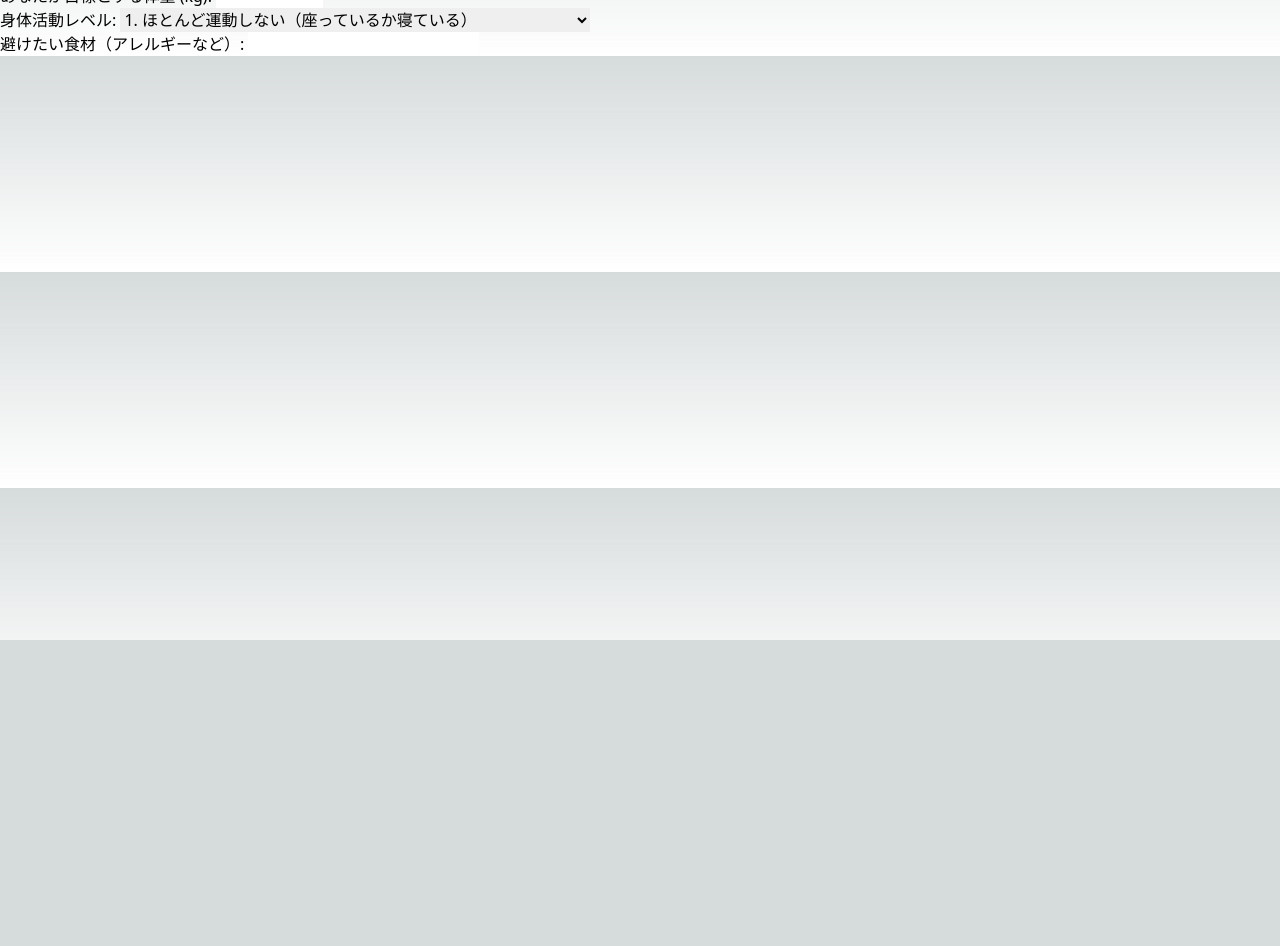
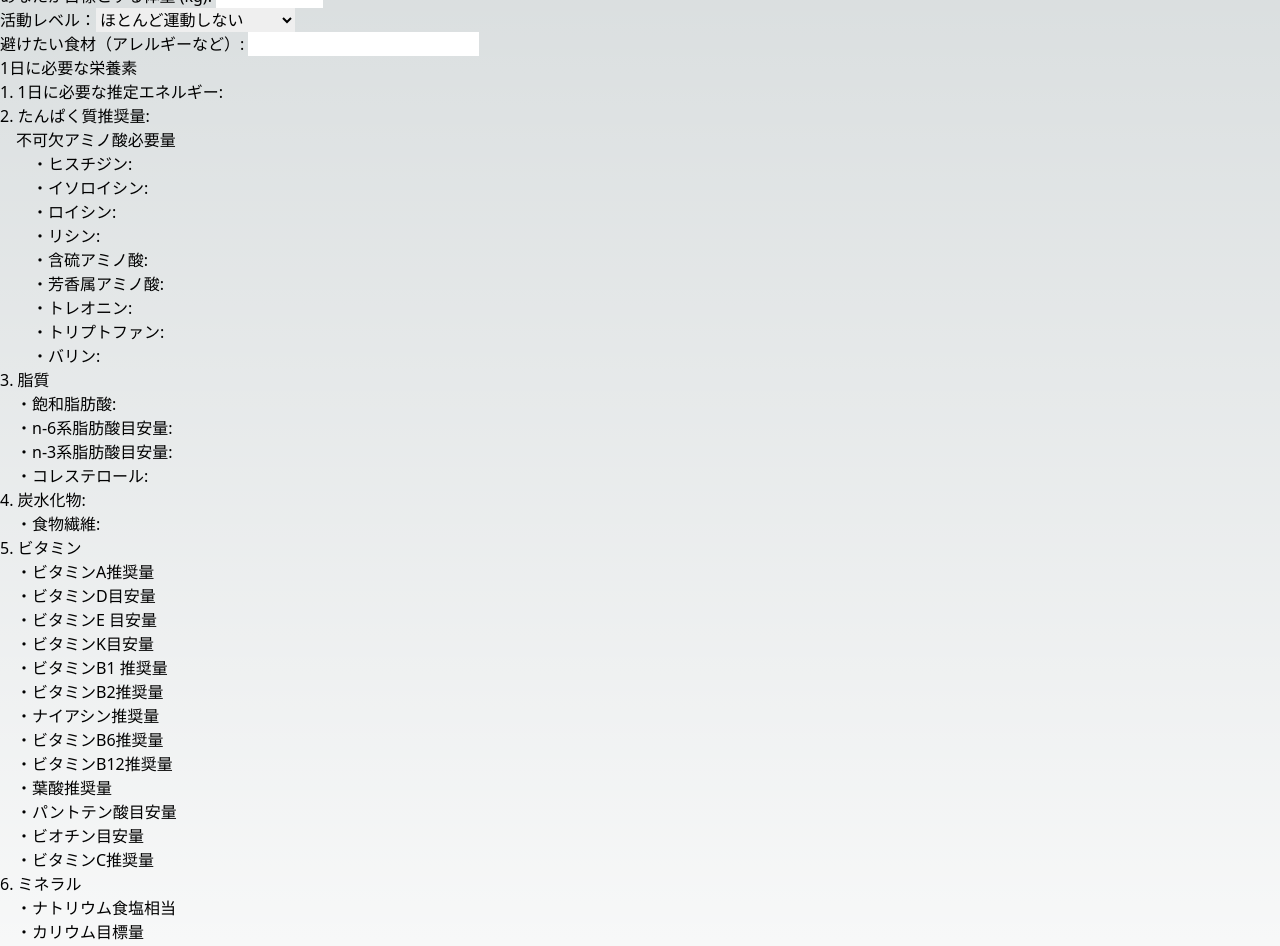
Before and after one commit to KeisukeKanda/foodrecommendationgpt, a Next.js app: page / in a window 1280 px wide. Shown: the part 160-1106 px from the top of the page. Before the commit the page ends 800 px from the top, so only its background shows below. Built offline with nearby package versions, Linux system fonts and the light colour scheme.

Commit message:
性別、体重などから1日に必要な推定エネルギーの計算。そこから必要なタンパクの計算。

```diff
--- a/src/components/ActivityLevelSelect.js
+++ b/src/components/ActivityLevelSelect.js
@@ -1,15 +1,18 @@
 import React from 'react';
 
-const ActivityLevelSelect = () => {
+const ActivityLevelSelect = ({ onActivityLevelChange }) => {
   return (
     <div>
-      <label htmlFor="activityLevel">身体活動レベル: </label>
-      <select id="activityLevel">
-        <option value="1">1. ほとんど運動しない（座っているか寝ている）</option>
-        <option value="2">2. 軽い運動（週に1-3日の運動）</option>
-        <option value="3">3. 中程度の運動（週に3-5日の運動）</option>
-        <option value="4">4. 激しい運動（週に6-7日の運動）</option>
-        <option value="5">5. 非常に激しい運動（毎日、数回の運動や競技スポーツなど）</option>
+      <label htmlFor="activity-level">活動レベル：</label>
+      <select
+        id="activity-level"
+        onChange={(e) => onActivityLevelChange(e)}
+      >
+        <option value="1">ほとんど運動しない</option>
+        <option value="2">週に1〜3日程度運動する</option>
+        <option value="3">週に3〜5日程度運動する</option>
+        <option value="4">週に6〜7日程度運動する</option>
+        <option value="5">肉体労働者または競技者</option>
       </select>
     </div>
   );
--- a/src/components/GenderSelect.js
+++ b/src/components/GenderSelect.js
@@ -1,12 +1,12 @@
 import React from 'react';
 
-const GenderSelect = ({ selectedGender, onGenderChange }) => {
+const GenderSelect = ({ gender, onGenderChange }) => {
   return (
     <div>
       <label htmlFor="gender">性別: </label>
       <select
         id="gender"
-        value={selectedGender}
+        value={gender}
         onChange={onGenderChange}
       >
         <option value="male">男性</option>
--- a/src/components/GoalWeightInput.js
+++ b/src/components/GoalWeightInput.js
@@ -1,10 +1,17 @@
 import React from 'react';
 
-const GoalWeightInput = () => {
+const GoalWeightInput = ({ onChange }) => {
   return (
     <div>
       <label htmlFor="goalWeight">あなたが目標とする体重 (kg): </label>
-      <input type="number" id="goalWeight" min="1" max="300" step="0.1" />
+      <input
+        type="number"
+        id="goalWeight"
+        min="1"
+        max="300"
+        step="0.1"
+        onChange={onChange}
+      />
     </div>
   );
 };
--- a/src/components/IdealNutrientInfo.js
+++ b/src/components/IdealNutrientInfo.js
@@ -0,0 +1,64 @@
+import React from 'react';
+
+function IdealNutrientInfo({ energy, weight }){
+  const proteinMin = energy ? (energy * 0.13) / 4 : null;
+  const proteinMax = energy ? (energy * 0.2) / 4 : null;
+  const histidine = weight ? 10 * weight : null;
+
+  return (
+    <div>
+      <h2>1日に必要な栄養素</h2>
+      <ul>
+        <li>1. 1日に必要な推定エネルギー: {energy === null ? "" : (energy === -230 ? "計算中..." : `${energy.toFixed(2)} kcal`)}</li>
+        <li>2. たんぱく質推奨量: {proteinMin && proteinMax ? `${proteinMin.toFixed(2)}g - ${proteinMax.toFixed(2)}g` : ""}</li>
+        <li>　不可欠アミノ酸必要量</li>
+        <li>　　・ヒスチジン: {histidine ? `${histidine.toFixed(2)} mg` : ""}</li>
+        <li>　　・イソロイシン: </li>
+        <li>　　・ロイシン: </li>
+        <li>　　・リシン: </li>
+        <li>　　・含硫アミノ酸: </li>
+        <li>　　・芳香属アミノ酸: </li>
+        <li>　　・トレオニン: </li>
+        <li>　　・トリプトファン: </li>
+        <li>　　・バリン: </li>
+        <li>3. 脂質</li>
+        <li>　・飽和脂肪酸:</li>
+        <li>　・n-6系脂肪酸目安量: </li>
+        <li>　・n-3系脂肪酸目安量: </li>
+        <li>　・コレステロール: </li>
+        <li>4. 炭水化物:</li>
+        <li>　・食物繊維:</li>
+        <li>5. ビタミン</li>
+        <li>　・ビタミンA推奨量</li>
+        <li>　・ビタミンD目安量</li>
+        <li>　・ビタミンE 目安量</li>
+        <li>　・ビタミンK目安量</li>
+        <li>　・ビタミンB1 推奨量</li>
+        <li>　・ビタミンB2推奨量</li>
+        <li>　・ナイアシン推奨量</li>
+        <li>　・ビタミンB6推奨量</li>
+        <li>　・ビタミンB12推奨量</li>
+        <li>　・葉酸推奨量</li>
+        <li>　・パントテン酸目安量</li>
+        <li>　・ビオチン目安量</li>
+        <li>　・ビタミンC推奨量</li>
+        <li>6. ミネラル</li>
+        <li>　・ナトリウム食塩相当</li>
+        <li>　・カリウム目標量</li>
+        <li>　・カルシウム推奨量</li>
+        <li>　・マグネシウム推奨量</li>
+        <li>　・リン目安量</li>
+        <li>　・鉄推奨量</li>
+        <li>　・亜鉛推奨量</li>
+        <li>　・銅推奨量</li>
+        <li>　・マンガン目安量</li>
+        <li>　・ヨウ素推奨量</li>
+        <li>　・セレン推奨量</li>
+        <li>　・クロム目安量</li>
+        <li>　・モリブデン推奨量</li>
+      </ul>
+    </div>
+  );
+}
+
+export default IdealNutrientInfo;
--- a/src/components/WeightInput.js
+++ b/src/components/WeightInput.js
@@ -1,6 +1,6 @@
 import React from 'react';
 
-const WeightInput = ({ selectedWeight, onWeightChange }) => {
+const WeightInput = ({ onChange }) => {
   return (
     <div>
       <label htmlFor="weight">体重 (kg): </label>
@@ -10,8 +10,7 @@ const WeightInput = ({ selectedWeight, onWeightChange }) => {
         min="1"
         max="300"
         step="0.1"
-        value={selectedWeight}
-        onChange={onWeightChange}
+        onChange={onChange}
       />
     </div>
   );
--- a/src/pages/index.js
+++ b/src/pages/index.js
@@ -1,4 +1,4 @@
-import React, { useState } from 'react';
+import React, { useState, useEffect } from 'react';
 import Header from '../components/Header';
 import Footer from '../components/Footer';
 import AgeSelect from '../components/AgeSelect';
@@ -9,25 +9,110 @@ import IdealWeightInput from '../components/IdealWeightInput';
 import GoalWeightInput from '../components/GoalWeightInput';
 import ActivityLevelSelect from '../components/ActivityLevelSelect';
 import AllergyInput from '../components/AllergyInput';
+import IdealNutrientInfo from '../components/IdealNutrientInfo';
 
 const Home = () => {
-  const [heightInCm, setHeightInCm] = useState('');
+  const [age, setAge] = useState(18);
+  const [gender, setGender] = useState("male");
+  const [heightInCm, setHeightInCm] = useState(null);
+  const [weight, setWeight] = useState(null);
+  const [goalWeight, setGoalWeight] = useState(null);
+  const [activityLevel, setActivityLevel] = useState(1);
+
+  const handleAgeChange = (e) => {
+    setAge(e.target.value);
+  };
+
+  const handleGenderChange = (e) => {
+    setGender(e.target.value);
+  };
 
   const handleHeightChange = (e) => {
     setHeightInCm(e.target.value);
   };
 
+  const handleWeightChange = (e) => {
+    setWeight(e.target.value);
+  };
+
+  const handleGoalWeightChange = (e) => {
+    setGoalWeight(e.target.value);
+  };
+
+  const handleActivityLevelChange = (e) => {
+  setActivityLevel(parseInt(e.target.value));
+  };
+
+  const [energy, setEnergy] = useState(null);
+
+  useEffect(() => {
+  const calculateEnergy = () => {
+    let bmr = 0;
+
+    if (gender === 'male') {
+      bmr = 88.362 + 13.397 * weight + 4.799 * heightInCm - 5.677 * age;
+    } else if (gender === 'female') {
+      bmr = 447.593 + 9.247 * weight + 3.098 * heightInCm - 4.330 * age;
+    }
+
+    let multiplier = 0;
+    switch (activityLevel) {
+      case 1:
+        multiplier = 1.2;
+        break;
+      case 2:
+        multiplier = 1.375;
+        break;
+      case 3:
+        multiplier = 1.55;
+        break;
+      case 4:
+        multiplier = 1.725;
+        break;
+      case 5:
+        multiplier = 1.9;
+        break;
+      default:
+        multiplier = 1;
+        break;
+    }
+
+    let energy = bmr * multiplier;
+
+    if (goalWeight !== null) {
+      const weightDifference = goalWeight - weight;
+
+      if (weightDifference <= -1) {
+        energy -= 230;
+      } else if (weightDifference >= 1) {
+        energy += 230;
+      }
+    }
+
+    setEnergy(energy);
+  };
+
+  if (age && gender && heightInCm && weight && activityLevel) {
+    calculateEnergy();
+  } else {
+    setEnergy(null);
+  }
+}, [age, gender, heightInCm, weight, goalWeight, activityLevel]);
+
+
+
   return (
     <div>
       <Header />
-      <AgeSelect />
-      <GenderSelect />
+      <AgeSelect age={age} onAgeChange={handleAgeChange} />
+      <GenderSelect onGenderChange={handleGenderChange} gender={gender} />
       <HeightInput onChange={handleHeightChange} />
-      <WeightInput />
+      <WeightInput onChange={handleWeightChange} />
       <IdealWeightInput heightInCm={heightInCm} />
-      <GoalWeightInput />
-      <ActivityLevelSelect />
+      <GoalWeightInput onChange={handleGoalWeightChange} />
+      <ActivityLevelSelect onActivityLevelChange={handleActivityLevelChange} />
       <AllergyInput />
+      <IdealNutrientInfo energy={energy} weight={weight} />
       <Footer />
     </div>
   );
```
